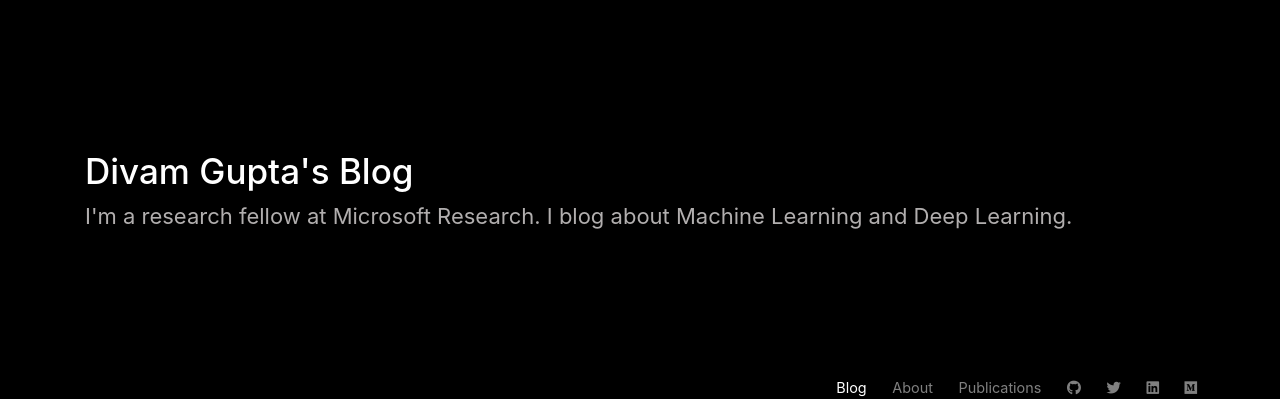
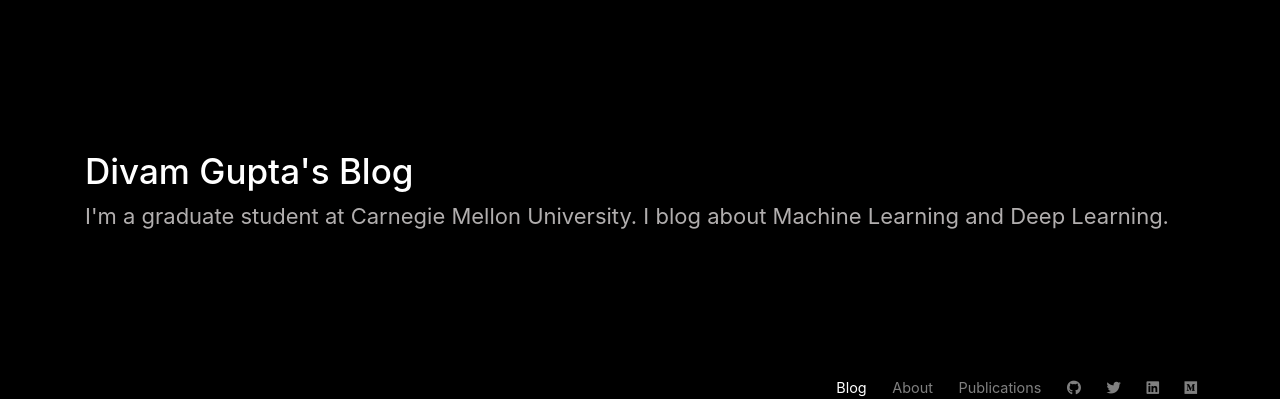
Before and after one commit to divamgupta/divamgupta.github.io, a Jekyll site: the page built from index.html, in a window 1280 px wide. Shown: the top 399 px of the page. Built offline with Jekyll 4.4.1, drawn with Linux system fonts in a browser that asks for light colours; nearby versions of some CDN libraries; the list of posts is cut into pages by our own code; comment, search, counter and statistics services are not loaded.

Commit message:
Update default.html

```diff
--- a/_layouts/default.html
+++ b/_layouts/default.html
@@ -91,7 +91,7 @@
         Divam Gupta's Blog
         </a>
         <br>
-        <h2 class="doosrabandu" style="color: #B1AEAE ; font-size: 17px; font-weight: 400 ">I'm a research fellow at Microsoft Research. I blog about Machine Learning and Deep Learning.</h2>
+        <h2 class="doosrabandu" style="color: #B1AEAE ; font-size: 17px; font-weight: 400 ">I'm a graduate student at Carnegie Mellon University. I blog about Machine Learning and Deep Learning.</h2>
         <!-- End Logo -->
     </div>
     {% endif %}
```
